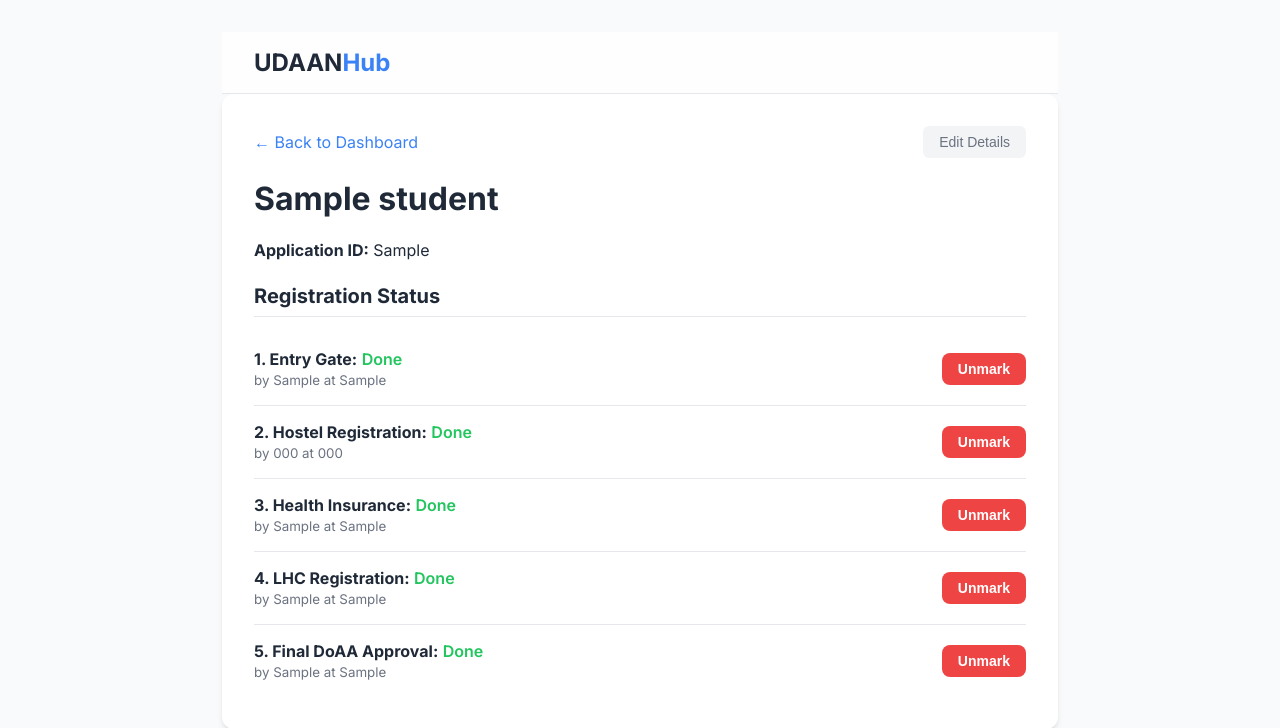
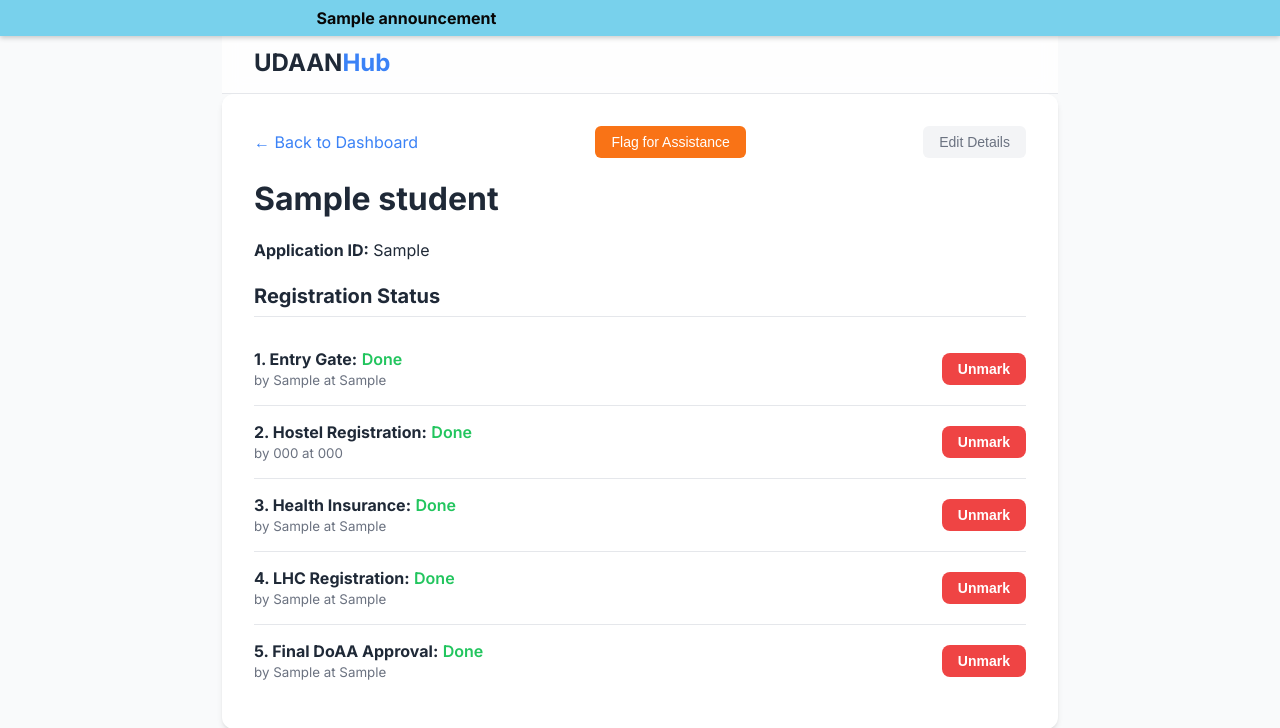
Before and after one commit to Gaurav-s-Project/UDAANHub, a Flask app: template templates/student_details.html in a window 1280 px wide. Shown: the top 728 px of the page. Run offline with Flask 3, Linux system fonts and the light colour scheme; the template is opened without the code that fills it: most values are stand-ins (such as "Sample title", 1, 10 or a date in 2020).

Commit message:
Update student_details.html

```diff
--- a/templates/student_details.html
+++ b/templates/student_details.html
@@ -7,6 +7,13 @@
     <link rel="stylesheet" href="{{ url_for('static', filename='style.css') }}">
 </head>
 <body>
+
+    {% if announcement %}
+    <div class="broadcast-banner">
+        <p class="scrolling-text">{{ announcement }}</p>
+    </div>
+    {% endif %}
+
     <div class="container">
         <header class="app-header">
             <div class="logo">UDAAN<span>Hub</span></div>
@@ -35,6 +42,14 @@
             <div class="card">
                 <div class="student-header">
                     <a href="/" class="back-link">&larr; Back to Dashboard</a>
+                    <!-- NEW: Flag for Assistance Button -->
+                    <form action="/flag_student" method="post" class="inline-form">
+                        <input type="hidden" name="student_id" value="{{ student.student_identifier }}">
+                        <input type="hidden" name="current_flag" value="{{ student.flagged }}">
+                        <button type="submit" class="action-btn flag-btn {% if student.flagged == 'yes' %}flagged{% endif %}">
+                            {% if student.flagged == 'yes' %}Unflag{% else %}Flag for Assistance{% endif %}
+                        </button>
+                    </form>
                     <button id="edit-details-btn" class="action-btn edit">Edit Details</button>
                 </div>
                 <h1>{{ student.student_name }}</h1>
```
